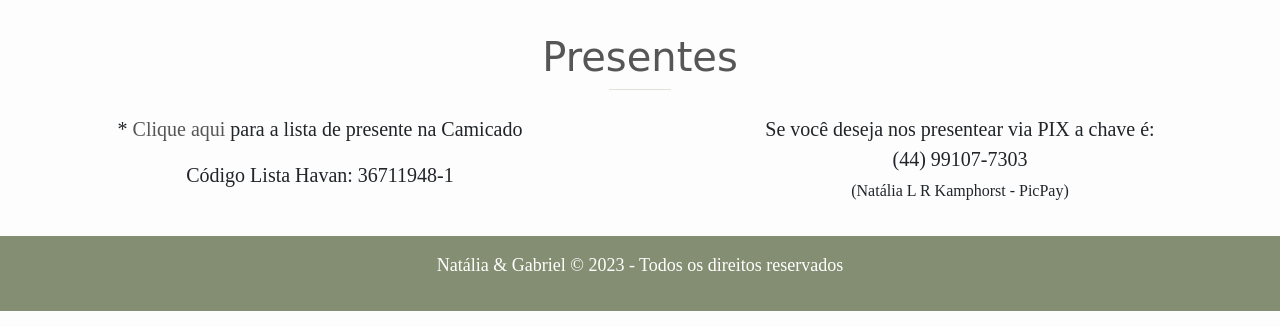
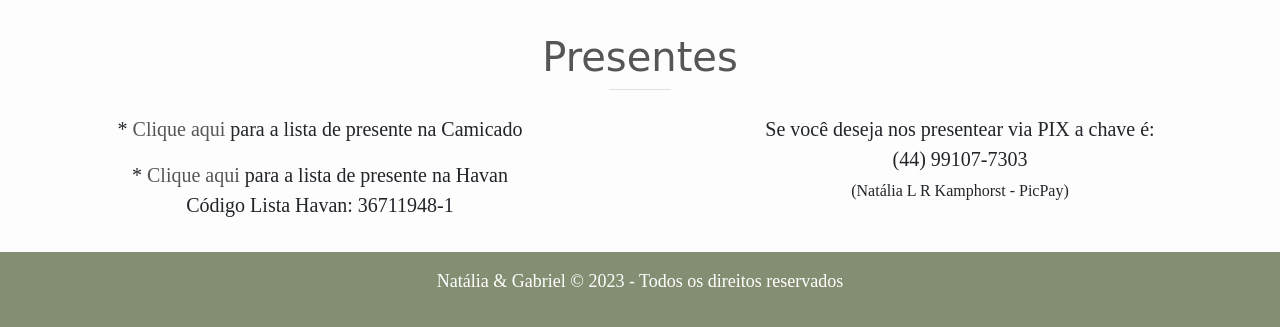
Before and after one commit to hrocha89/casamento-natalia-gabriel, a plain HTML site: page index.html in a window 1280 px wide. Shown: the part 2481-2808 px from the top of the page. Drawn offline with nearby package versions, Linux system fonts and the light colour scheme; a web font is replaced by a local one.

Commit message:
add link havan

```diff
--- a/index.html
+++ b/index.html
@@ -181,7 +181,10 @@
                                      target="_blank" class="link-forms"> Clique aqui </a>
                                 para a lista de presente na Camicado
                             </p>
+
                             <p class="text-center texto-historia">
+                                * <a href="https://listadepresente.havan.com.br/?utm_source=google&utm_medium=cpc&utm_campaign=PMAXBRINQUEDOS&gclid=Cj0KCQjw_r6hBhDdARIsAMIDhV8BtYQ0nQxXymZs6F3aKMcv3ggPC3Li14TQzPylirzeH0KZZtmwsNEaAibIEALw_wcB"
+                                     target="_blank" class="link-forms"> Clique aqui </a> para a lista de presente na Havan <br>
                                 Código Lista Havan: 36711948-1
                             </p>
                         </div>
```
